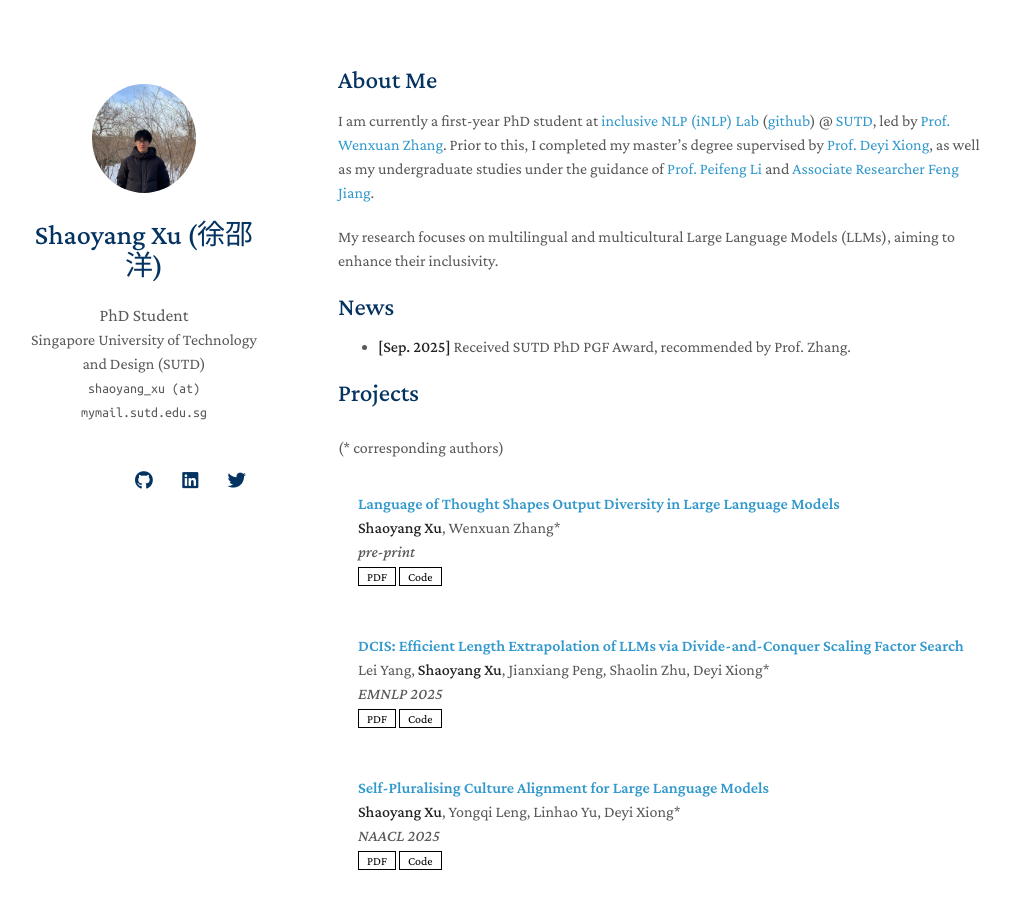
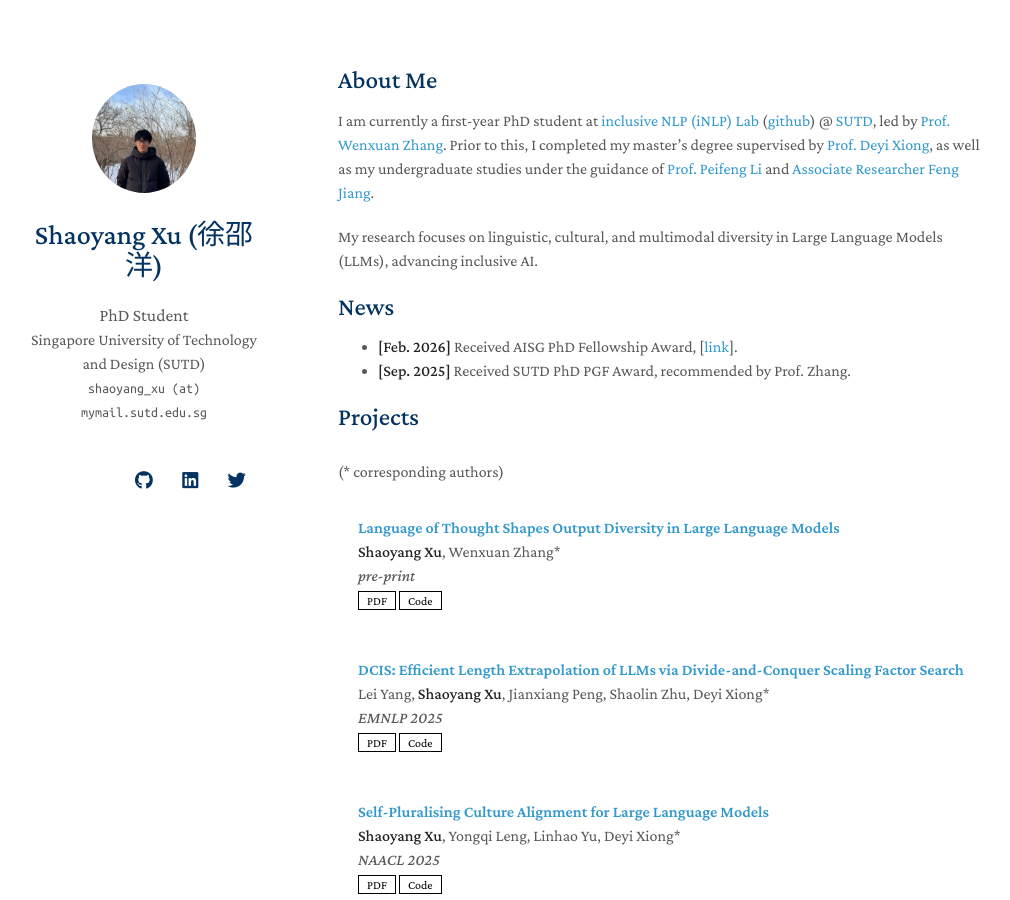
Before and after one commit to shaoyangxu/shaoyangxu.github.io, a Jekyll site: the page built from index.md, in a window 1280 px wide and 900 px high. Shown: the whole window, without its empty margins (132-1142 px from the left). Built offline with Jekyll 4.4.1, drawn with Linux system fonts in a browser that asks for light colours; nearby versions of some CDN libraries; a style sheet for code colours, icons or effects is not loaded; our own code applies the rules of GitHub Pages for plain Markdown files.

Commit message:
Update index.md

```diff
--- a/index.md
+++ b/index.md
@@ -5,9 +5,10 @@ layout: homepage
 ## About Me
 I am currently a first-year PhD student at [inclusive NLP (iNLP) Lab](https://isakzhang.github.io/group.html) ([github](https://github.com/iNLP-Lab)) @ [SUTD](https://www.sutd.edu.sg/istd/), led by [Prof. Wenxuan Zhang](https://isakzhang.github.io/). Prior to this, I completed my master's degree supervised by [Prof. Deyi Xiong](https://dyxiong.github.io/), as well as my undergraduate studies under the guidance of [Prof. Peifeng Li](http://web.suda.edu.cn/pfli/list.htm) and [Associate Researcher Feng Jiang](https://fjiangai.github.io/).
 
-My research focuses on multilingual and multicultural Large Language Models (LLMs), aiming to enhance their inclusivity.
+My research focuses on linguistic, cultural, and multimodal diversity in Large Language Models (LLMs), advancing inclusive AI.
 
 ## News
+- **[Feb. 2026]** Received AISG PhD Fellowship Award, [[link](https://www.linkedin.com/feed/update/urn:li:activity:7424395682104492032/)].
 - **[Sep. 2025]** Received SUTD PhD PGF Award, recommended by Prof. Zhang.
 <!-- - **[Aug. 2025]** One paper accepted by EMNLP 2025. -->
 <!-- - **[Jan. 2025]** One paper accepted by NAACL 2025. -->
```
